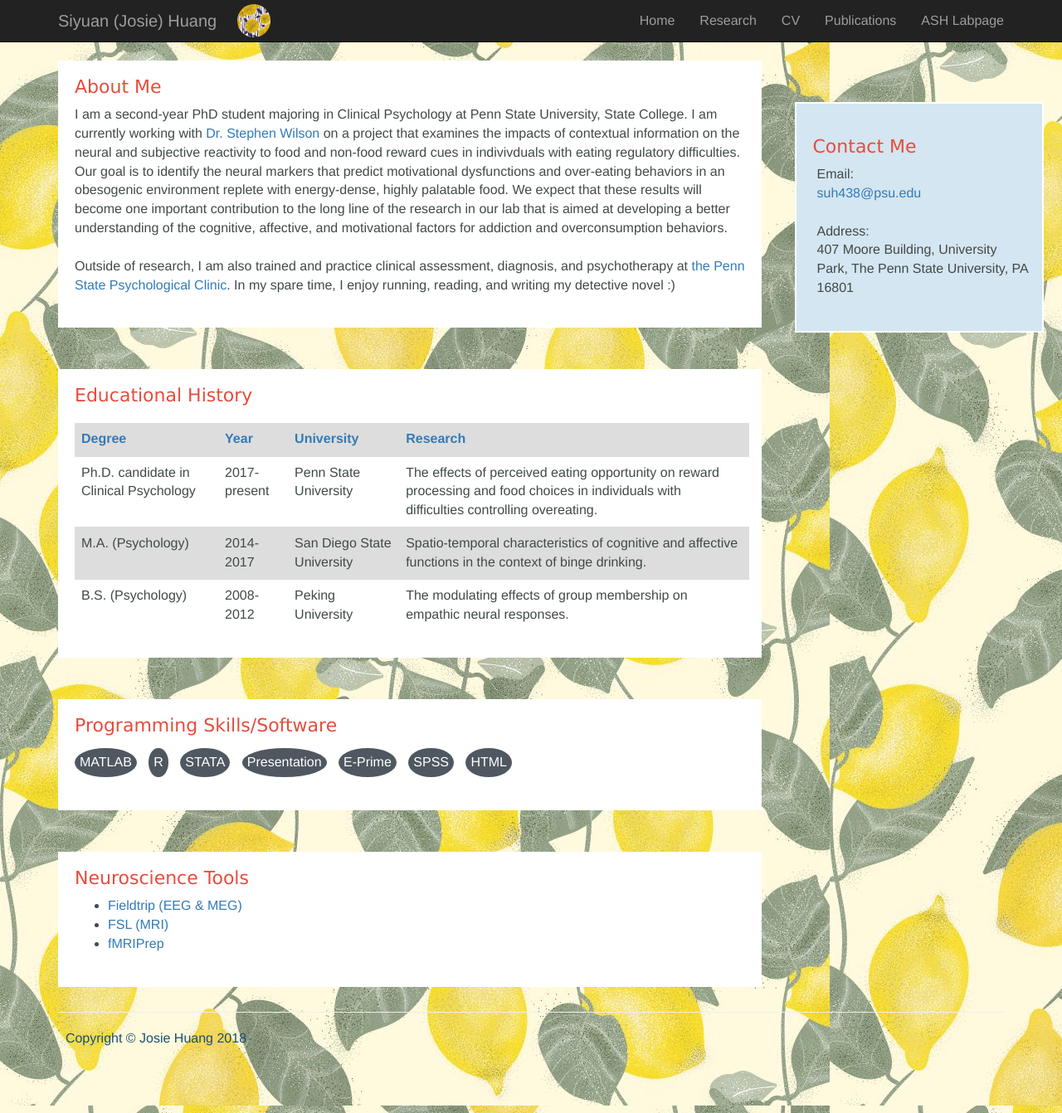
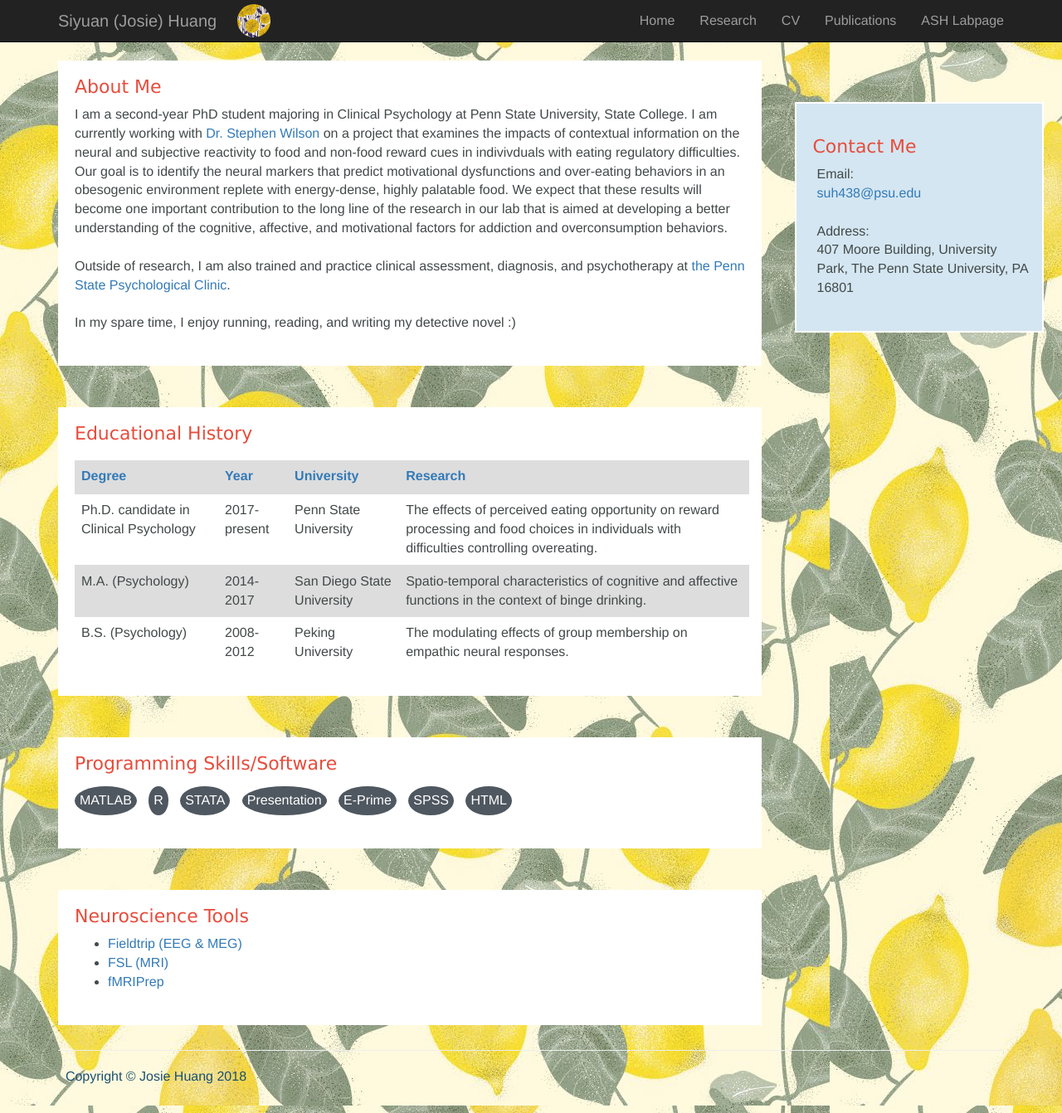
Before and after one commit to josie-shuang/josie-shuang.github.io, a Jekyll site: the page built from index.html, in a window 1280 px wide and 1342 px high. Shown: the whole window at 83% size. Built offline with Jekyll 4.4.1, drawn with Linux system fonts in a browser that asks for light colours.

```diff
--- a/_config.yml
+++ b/_config.yml
@@ -40,7 +40,7 @@ navbar-links:
 
 
 #Introduction
-intro_text: I am a second-year PhD student majoring in Clinical Psychology at Penn State University, State College. I am currently working with <a href="http://psych.la.psu.edu/directory/sjw42">Dr. Stephen Wilson</a> on a project that examines the impacts of contextual information on the neural and subjective reactivity to food and non-food reward cues in indivivduals with eating regulatory difficulties. Our goal is to identify the neural markers that predict motivational dysfunctions and over-eating behaviors in an obesogenic environment replete with energy-dense, highly palatable food. We expect that these results will become one important contribution to the long line of the research in our lab that is aimed at developing a better understanding of the cognitive, affective, and motivational factors for addiction and overconsumption behaviors. <br/><br/> Outside of research, I am also trained and practice clinical assessment, diagnosis, and psychotherapy at <a href="http://psych.la.psu.edu/psychological-clinic">the Penn State Psychological Clinic</a>. In my spare time, I enjoy running, reading, and writing my detective novel :)
+intro_text: I am a second-year PhD student majoring in Clinical Psychology at Penn State University, State College. I am currently working with <a href="http://psych.la.psu.edu/directory/sjw42">Dr. Stephen Wilson</a> on a project that examines the impacts of contextual information on the neural and subjective reactivity to food and non-food reward cues in indivivduals with eating regulatory difficulties. Our goal is to identify the neural markers that predict motivational dysfunctions and over-eating behaviors in an obesogenic environment replete with energy-dense, highly palatable food. We expect that these results will become one important contribution to the long line of the research in our lab that is aimed at developing a better understanding of the cognitive, affective, and motivational factors for addiction and overconsumption behaviors. <br/><br/> Outside of research, I am also trained and practice clinical assessment, diagnosis, and psychotherapy at <a href="http://psych.la.psu.edu/psychological-clinic">the Penn State Psychological Clinic</a>. <br/><br/> In my spare time, I enjoy running, reading, and writing my detective novel :)
 
 #Education
 positions:
```
